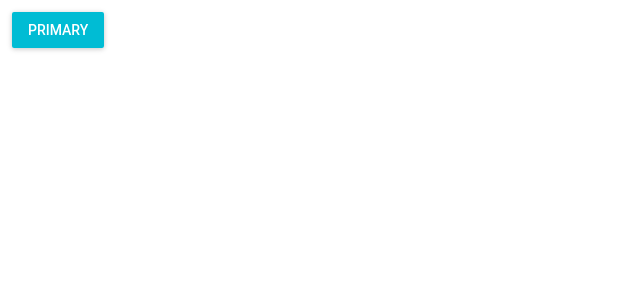
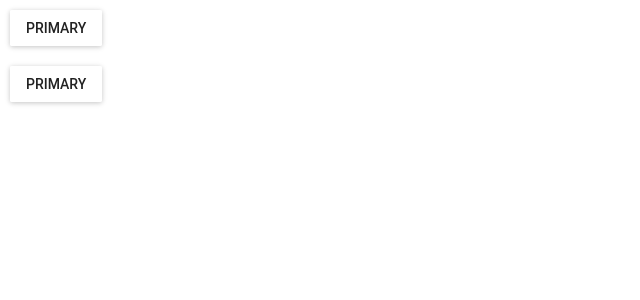
Before and after one commit to DawidKurkiewicz/exercises-react2, a React (Create React App) app: page / in a window 1280 px wide. Shown: the top 300 px of the page, without its empty margins (0-640 px from the left). Built offline with nearby package versions, Linux system fonts and the light colour scheme.

Commit message:
added color changing

```diff
--- a/src/App.js
+++ b/src/App.js
@@ -1,16 +1,14 @@
 import React from 'react'
-import RaisedButton from 'material-ui/RaisedButton'
+import Button from './components/Button'
 
-const style = {
-  margin: 12,
-}
 
 const App = (props) => (
   <div>
-    <RaisedButton
-    label="Primary"
-    primary={true}
-    style={style}
+    <Button
+    onClick={() => alert('bu')}
+    />
+<Button
+    onClick={() => alert('bu')}
     />
   </div>
 )
--- /dev/null
+++ b/src/components/Button.js
@@ -0,0 +1,19 @@
+import React from 'react'
+import RaisedButton from 'material-ui/RaisedButton'
+
+const style = {
+  margin: 10,
+}
+const Button = (props) => (
+    <div>
+<RaisedButton
+label="Primary"
+primary={Boolean(Math.round(Math.random()))}
+secondary={Boolean(Math.round(Math.random()))}
+style={style}
+onClick={props.onClick}
+
+/>
+</div>
+)
+ export default Button
```
